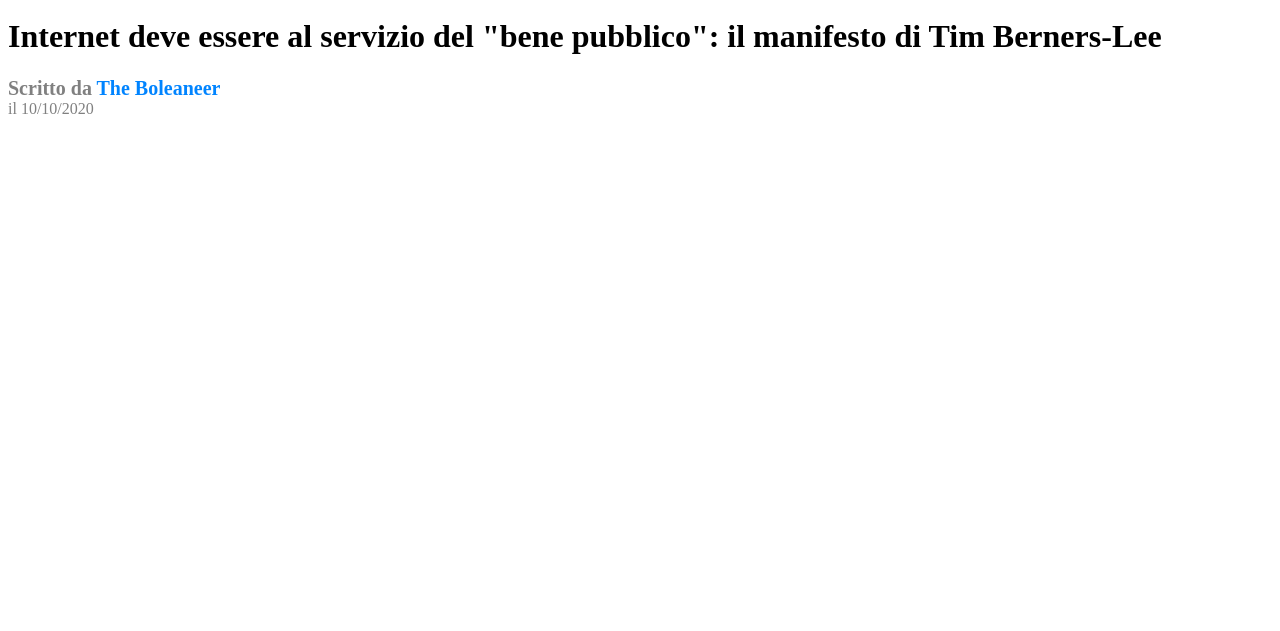
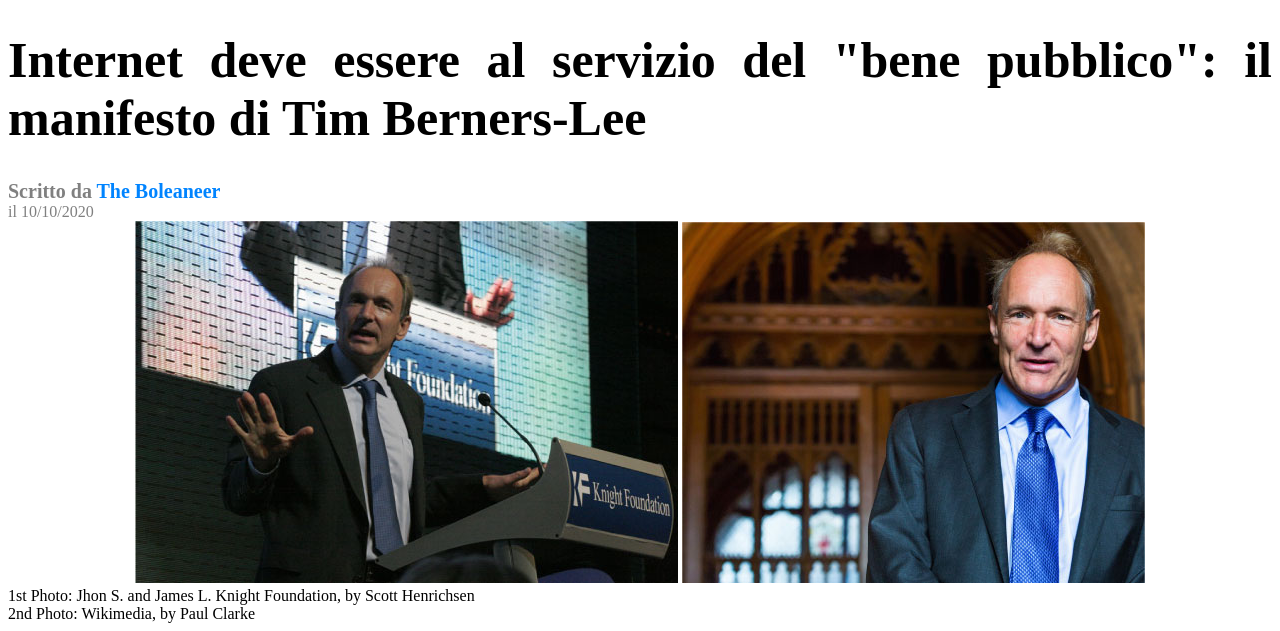
Before and after one commit to Simichus/html-css-booleaner, a plain HTML site: page index.html in a window 1280 px wide. Shown: the part 211-842 px from the top of the page. Before the commit the page ends 800 px from the top, so only its background shows below. Drawn offline with Linux system fonts and the light colour scheme.

Commit message:
Aggiunte immagini di Tim

```diff
--- a/css/style.css
+++ b/css/style.css
@@ -14,6 +14,7 @@
 
 #titolo{
     text-align: justify;
+    font-size: 50px;
 }
 .autore, .data{
     color: gray;
@@ -25,3 +26,9 @@
 #colore_blu{
     color: rgb(0, 132, 255);
 }
+.tim_imgs{
+    text-align: center;
+}
+.descr_img{
+    text-align: left;
+}
--- a/index.html
+++ b/index.html
@@ -24,7 +24,17 @@
     </header>
     <!-- Corpo pagina -->
     <main>
+        <section class="tim_imgs">
+            <!-- immagini -->
+            <div>
+                <img src="./img/tim-1.jpg" alt="tim-1">
+                <img src="./img/tim-2.jpg" alt="tim-2">
 
+            </div>
+            <!-- descrizione immagini -->
+            <div class="descr_img">1st Photo: Jhon S. and James L. Knight Foundation, by Scott Henrichsen</div>
+            <div class="descr_img">2nd Photo: Wikimedia, by Paul Clarke</div>
+        </section>
     </main>
 
 </body>
```
